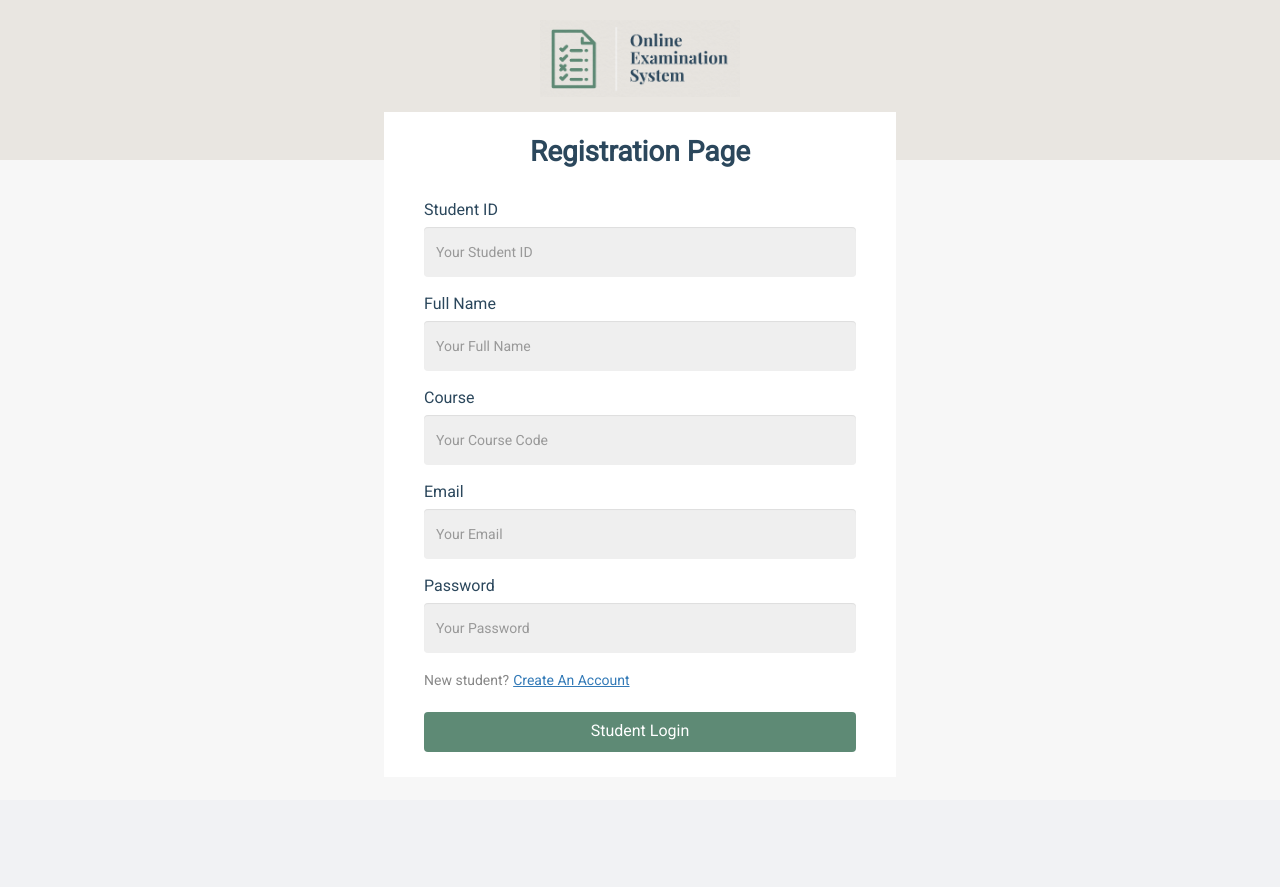
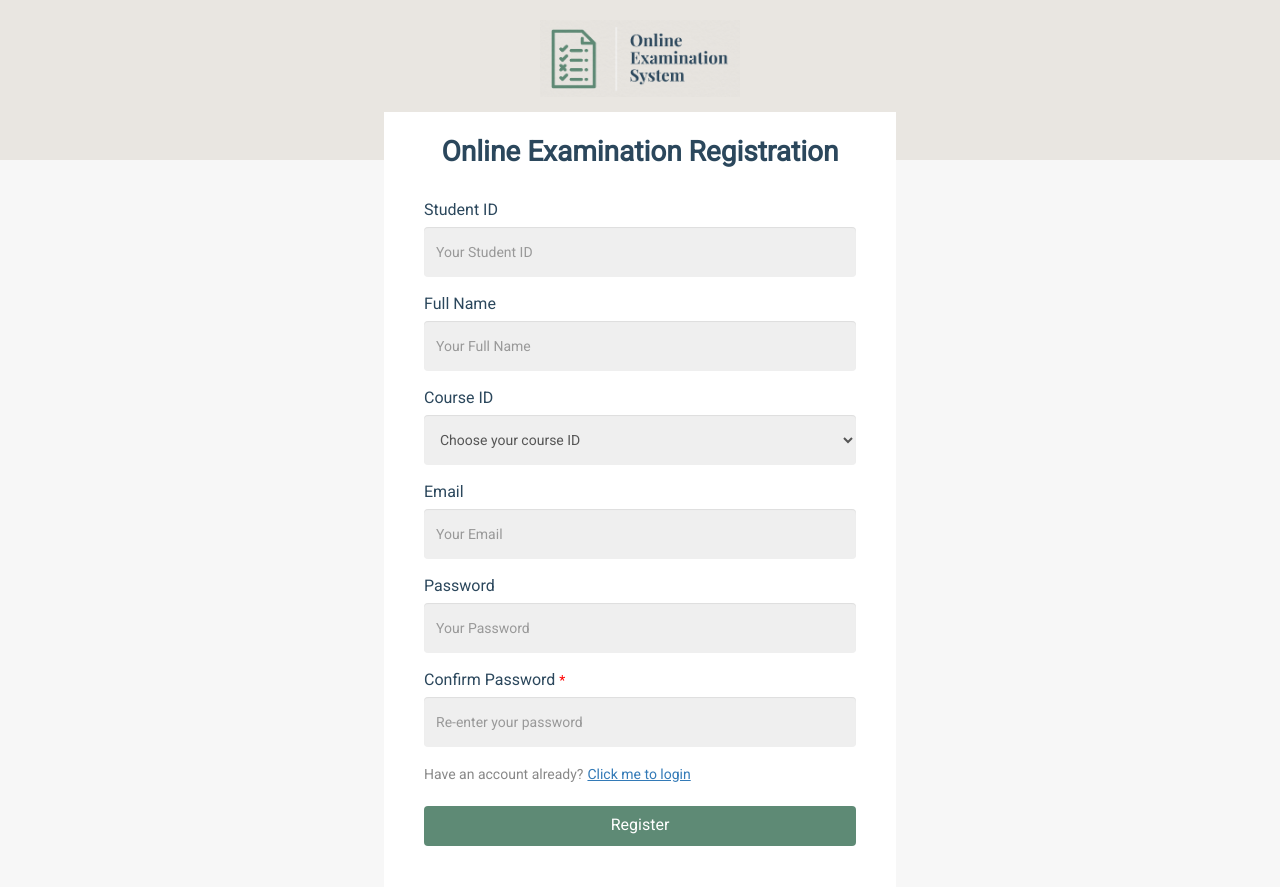
Before and after one commit to peiting00/PHP-Online-Examination-System, a PHP site: page /createAcc.php in a window 1280 px wide. Before the commit the page ends 777 px from the top, so only its background shows below. Run offline with PHP 8.4, Linux system fonts and the light colour scheme; data comes from the database, SQL or seed files in the repository.

Commit message:
createAcc update

```diff
--- a/createAcc.php
+++ b/createAcc.php
@@ -1,3 +1,87 @@
+<script type="text/javascript">
+    function show_alert(status) {
+        var alertDiv = document.getElementById("alert");
+        if (status == "fail_username") {
+            alertDiv.classList.add("alert-warning");
+            $(alertDiv).append("<button type='button' class='close' data-dismiss='alert'>&times;</button>"+
+                               "</button>It seems you have an account with us! Please use your student ID to login.");
+
+        }else if (status == "password_same_username") {
+            alertDiv.classList.add("alert-danger");
+            $(alertDiv).append("<button type='button' class='close' data-dismiss='alert'>&times;</button>"+
+                               "</button>Password should not same as Student ID!");
+        }else if (status == "fail_reenter") {
+            alertDiv.classList.add("alert-danger");
+            $(alertDiv).append("<button type='button' class='close' data-dismiss='alert'>&times;</button>"+
+                               "</button>Password mismatch!");
+        }else {
+            alertDiv.classList.add("alert-success");
+            $(alertDiv).append("<button type='button' class='close' data-dismiss='alert'>&times;</button>"+
+                               "</button>You have registered a new account with us! P");
+        }
+    }
+</script>
+
 <?php
+include "dbConnection.php";
 include "html/createAcc_face.php";
+    if (isset($_POST["register"])) {
+        $status=0;
+        // GET USER INPUT
+        $studentID = mysqli_real_escape_string($conn,$_POST['studentID']);
+        $studentName = mysqli_real_escape_string($conn,$_POST['studentName']);
+        $email = mysqli_real_escape_string($conn,$_POST['email']);
+        $course = mysqli_real_escape_string($conn,$_POST['courseID']);
+        $password = mysqli_real_escape_string($conn,$_POST['password']);
+        $re_password = mysqli_real_escape_string($conn,$_POST['password2']);
+        $hashed_password = password_hash($password, PASSWORD_DEFAULT);
+
+
+            $GetStudentIdQuery = mysqli_query($conn, "SELECT * FROM student");
+            while($ex_username = mysqli_fetch_array($GetStudentIdQuery)) {
+                    //check existing studentID
+                if($ex_username['studentID'] == $studentID){
+                    echo "<script>show_alert('fail_username')</script>"; //Alert use new username
+                    $status=0;
+                    exit(0);
+                }
+            }
+
+        // CHECK PASSWORD
+                //validate password cannot same as username
+            if($studentID==$password){
+                echo "<script>show_alert('password_same_username')</script>";
+                $status=0;
+                exit(0);
+            }else if($password!=$re_password){
+                //validate two password are equal to each other
+                echo "<script>show_alert('fail_reenter')</script>";
+                $status=0;
+                exit(0);
+            }
+            else
+                $status=1;
+
+        // INSERT INTO Database
+        if($status==1){
+                //store new data into database
+                $insertQuery="INSERT INTO student(studentID,studentName,email,courseID,password_hash) VALUES ('$studentID','$studentName','$email','$courseID','$hashed_password')";
+                $register=mysqli_query($conn,$insertQuery);
+                // If Insert Successfully
+                if($register){
+                    echo "<script>show_alert('User ID:$studentID')</script>";
+                    //header("refresh:3;url=
+                    echo "<script>window.setTimeout(
+                        function(){
+                            window.location.href='login.php';
+                        },3000);</script>";
+                }
+                else{
+                    echo "<script>show_alert('Database Not Working')</script>";
+                    exit(0);
+                }
+        }
+    }
+mysqli_close($conn);
+
 ?>
--- a/html/createAcc_face.php
+++ b/html/createAcc_face.php
@@ -1,3 +1,6 @@
+<?php
+include "dbConnection.php";
+?>
 <!DOCTYPE html>
 <html>
     <head>
@@ -23,8 +26,9 @@
             </div>
             <div class="container col-md-6">
                 <div class="form-block">
-                    <h3><strong>Registration Page</strong></h3>
-                    <form action="login.php" name="login" method="post">
+                    <h3><strong>Online Examination Registration</strong></h3>
+                    <form action="createAcc.php" name="login" method="post">
+
                         <div class="form-group">
                             <label for="userID">Student ID</label>
                             <input type="text" class="form-control" placeholder="Your Student ID" name="studentID" id="studentID" required>
@@ -34,12 +38,21 @@
                             <input type="text" class="form-control" placeholder="Your Full Name" name="studentName" id="studentName" required>
                         </div>
                         <div class="form-group">
-                            <label for="userID">Course </label>
-                            <input type="text" class="form-control" placeholder="Your Course Code" name="course" id="course" required>
+                            <label for="course">Course ID </label>
+                            <select id="courseID" class="form-control" name="courseID">
+                            <option value="invalid" disabled selected>Choose your course ID</option>
+                            <?php
+                            $courseID=mysqli_query($conn,"SELECT courseID from course");
+                            while($id=mysqli_fetch_array($courseID)){
+                                echo "<option value='".$id['courseID']."'class='form-control'>".$id['courseID']."</option>";
+                            }
+                            ?>
+                            </select>
+
                         </div>
                         <div class="form-group">
                             <label for="userID">Email</label>
-                            <input type="text" class="form-control" placeholder="Your Email" name="email" id="email" required>
+                            <input type="email" class="form-control" placeholder="Your Email" name="email" id="email" required>
                         </div>
                         <div class="form-group">
                             <label for="password">Password</label>
@@ -54,13 +67,16 @@
                             <p id="number" class="invalid">A <b>number</b></p>
                             <p id="length" class="invalid" >Minimum <b>8 characters</b></p>
                         </div>
-
                         <div class="form-group">
-                            <span>New student?</span>
-                            <span><a href="createAcc.php" class="create-acc">Create An Account</a></span>
+                            <label for="password">Confirm Password <span style="color:red">*</span></label>
+                            <input type="password" class="form-control" id="password2" name="password2"  placeholder="Re-enter your password " required>
+                        </div>
+                        <div class="form-group">
+                            <span>Have an account already?</span>
+                            <span><a href="login.php" class="create-acc">Click me to login</a></span>
                         </div>
 
-                        <input type="submit" name="student_login" value="Student Login" class="btn btn-block">
+                        <input type="submit" name="register" value="Register" class="btn btn-block">
                     </form>
                 </div>
             </div>
```
